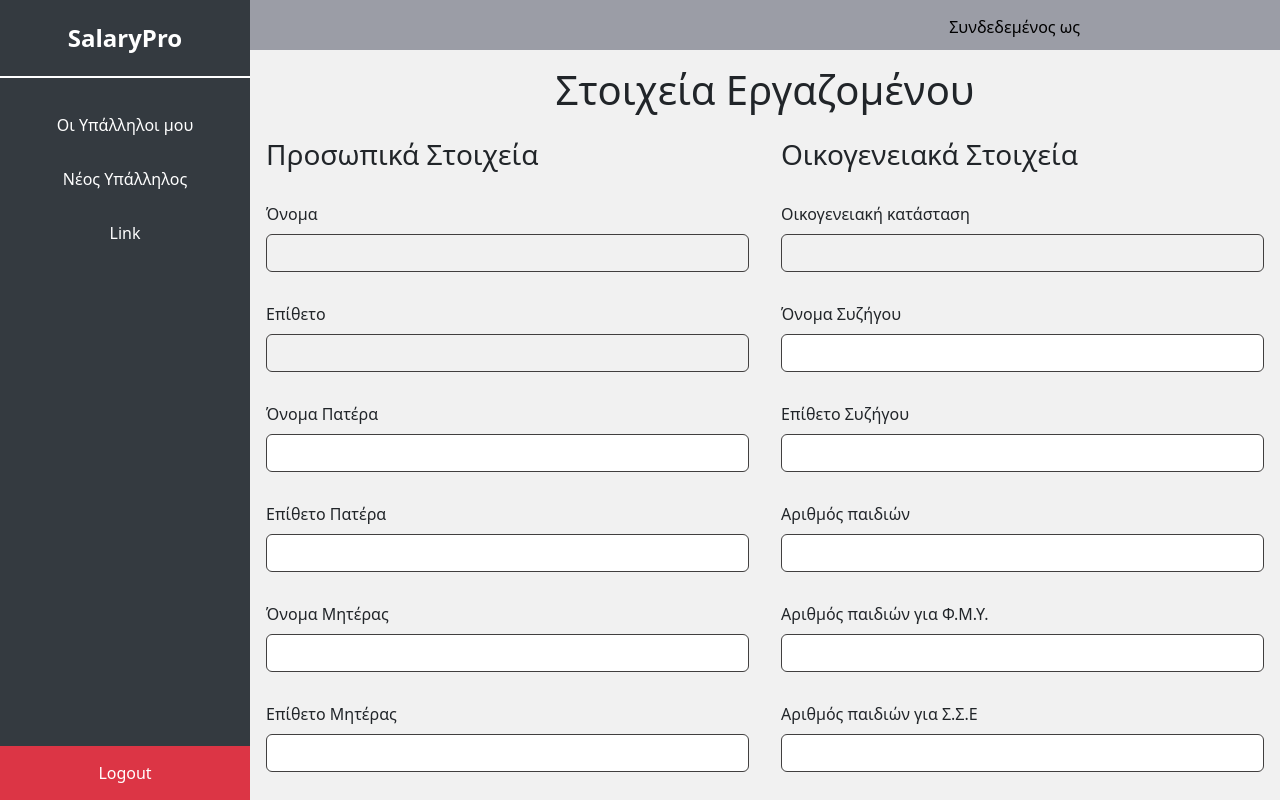
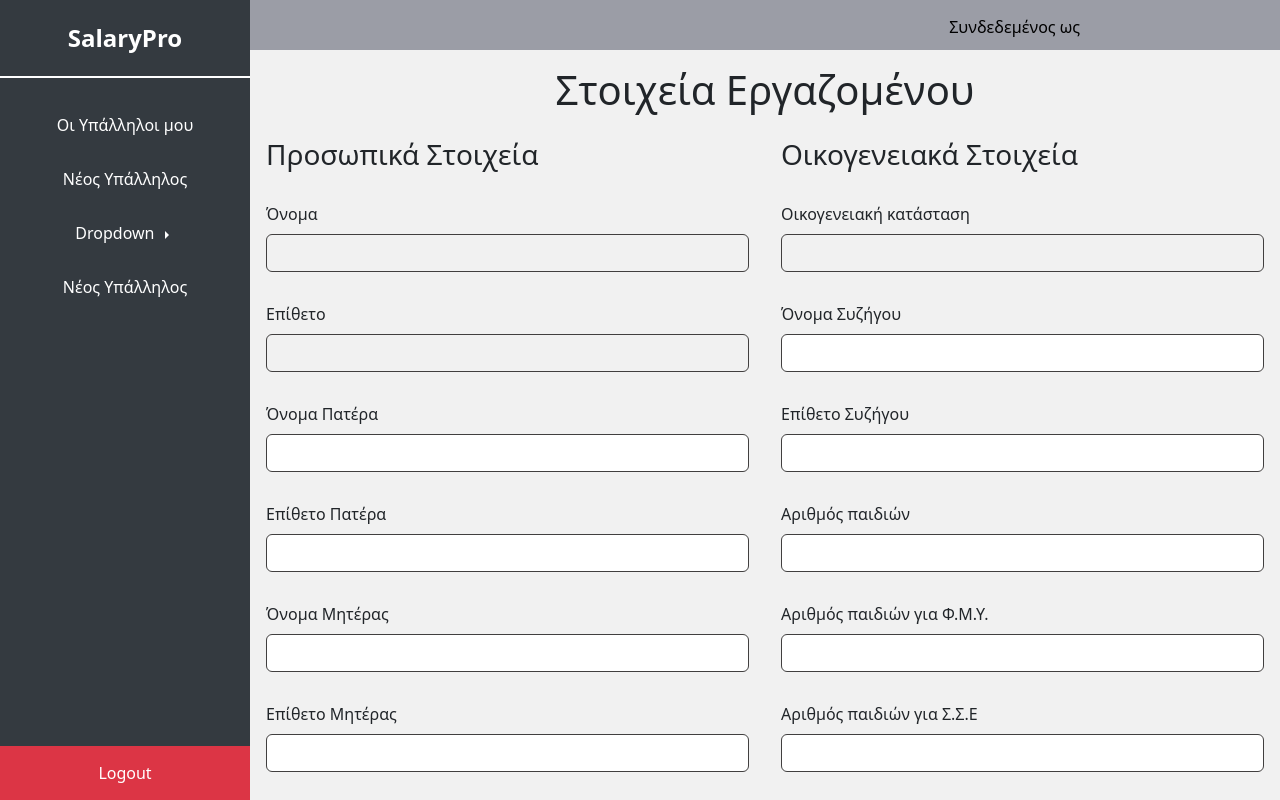
Before and after one commit to Retsos/SalaryPro-Project, a React (Vite) app: page /Employee in a window 1280 px wide. Built offline with nearby package versions, Linux system fonts and the light colour scheme.

Commit message:
Eisagwgi dropdown menu sto sidebar sto main component

```diff
--- a/src/Components/Navbar/Sidebar.css
+++ b/src/Components/Navbar/Sidebar.css
@@ -50,3 +50,19 @@
     font-size: 1.5rem;
     font-weight: bold;
 }
+.dropdown-content {
+    width: 100%;
+    max-height: 0;
+    opacity: 0;
+    overflow: hidden;
+    transition: max-height 0.5s ease, opacity 0.5s ease; /* Ομαλό transition */
+}
+
+.dropdown-content.open {
+    max-height: 300px; /* Αρκετά μεγάλο για να εμφανίσει όλα τα items */
+    opacity: 1;
+}
+button.nav-link.dropdown-toggle::after {
+    display: none; /* Κρύβει το προεπιλεγμένο βελάκι του Bootstrap */
+    transition: 0.5s ease-in-out, opacity 0.5s ease-in-out;
+}
--- a/src/Components/Navbar/Sidebar.jsx
+++ b/src/Components/Navbar/Sidebar.jsx
@@ -1,10 +1,13 @@
-import React from 'react';
+import React, { useState } from 'react';
 import './Sidebar.css';
 import { Link, useLocation, useNavigate } from 'react-router-dom';
+import { IoMdArrowDropdown, IoMdArrowDropright } from "react-icons/io";
 
 export default function Sidebar() {
     const location = useLocation();
     const navigate = useNavigate();
+
+    const [dropdownOpen, setDropdownOpen] = useState(false);
 
     const handleLogoutClick = () => {
         navigate('/LoginPage');
@@ -22,6 +25,9 @@ export default function Sidebar() {
             </li>
         );
     }
+    const toggleDropdown = () => {
+        setDropdownOpen(!dropdownOpen);
+    };
 
     return (
         <div className="sidebar">
@@ -33,7 +39,21 @@ export default function Sidebar() {
             <ul className="nav navibar">
                 <CustomLink to="/Employers">Οι Υπάλληλοι μου</CustomLink>
                 <CustomLink to="/Employee">Νέος Υπάλληλος</CustomLink>
-                <CustomLink to="#">Link</CustomLink>
+                <li className="nav-item">
+                    <button
+                        className="nav-link text-white text-decoration-none"
+                        onClick={toggleDropdown}
+                        style={{ width: "100%" }}
+                    >
+                        Dropdown {dropdownOpen ? <IoMdArrowDropdown /> : <IoMdArrowDropright />}
+                    </button>
+                </li>
+                <div className={`dropdown-content ${dropdownOpen ? 'open' : ''}`}>
+                    <CustomLink to="/Action1">Action 1</CustomLink>
+                    <CustomLink to="/Action2">Action 2</CustomLink>
+                    <CustomLink to="/Action3">Action 3</CustomLink>
+                </div>
+                <CustomLink to="/Employee">Νέος Υπάλληλος</CustomLink>
             </ul>
             <button className="logout-btn" onClick={handleLogoutClick}>
                 Logout
```
Also changed, not shown: src/Components/Pages/MainPage.jsx (line endings or trailing spaces).
